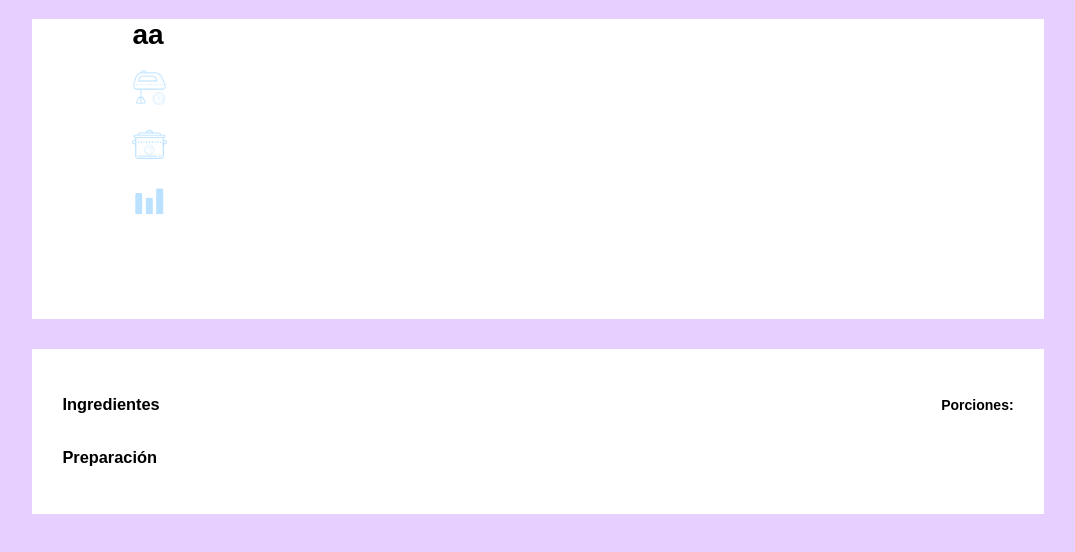
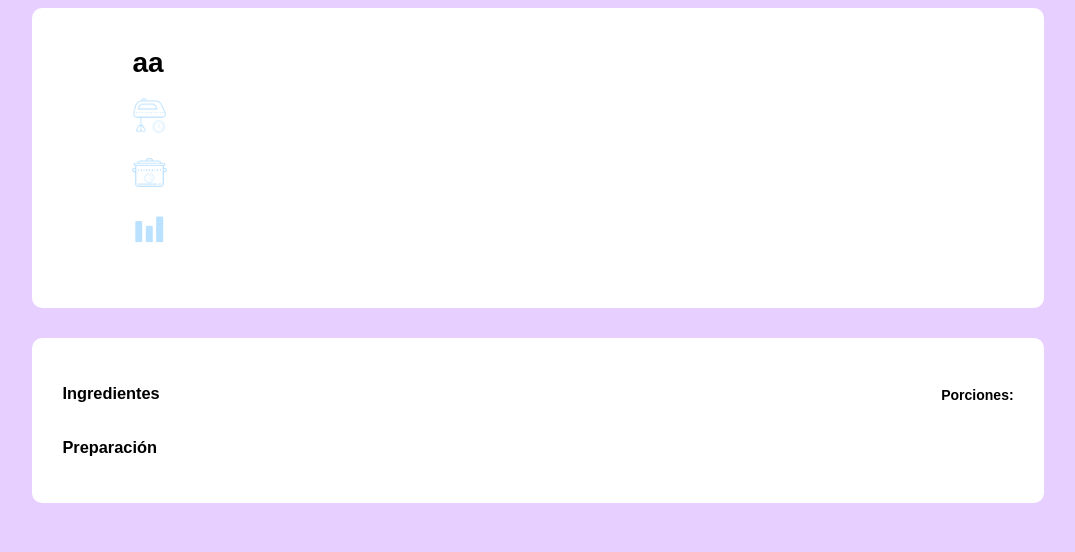
Before and after one commit to AlexGlz/Proyecto-Web, a plain HTML site: page FrontEndTest/receta.html in a window 1280 px wide. Shown: the whole page, without its empty margins (102-1177 px from the left). Drawn offline with Linux system fonts and the light colour scheme; no server answers.

Commit message:
border css

```diff
--- a/FrontEndTest/css/receta.css
+++ b/FrontEndTest/css/receta.css
@@ -24,7 +24,8 @@ header{
 	margin: auto;
 	background-color: white;
 	width: 80%;
-	height: 300px
+	height: 300px;
+	border-radius: 10px;
 }
 
 .icon{
@@ -68,12 +69,12 @@ span{
 	margin : 30px auto 0 auto;
 	padding-top: 30px;
 	padding-bottom: 30px;
+	border-radius: 10px;
 }
 
 
 #headerContent{
 	padding-top: 20px
-	radiu
 }
 
 .green{
```
